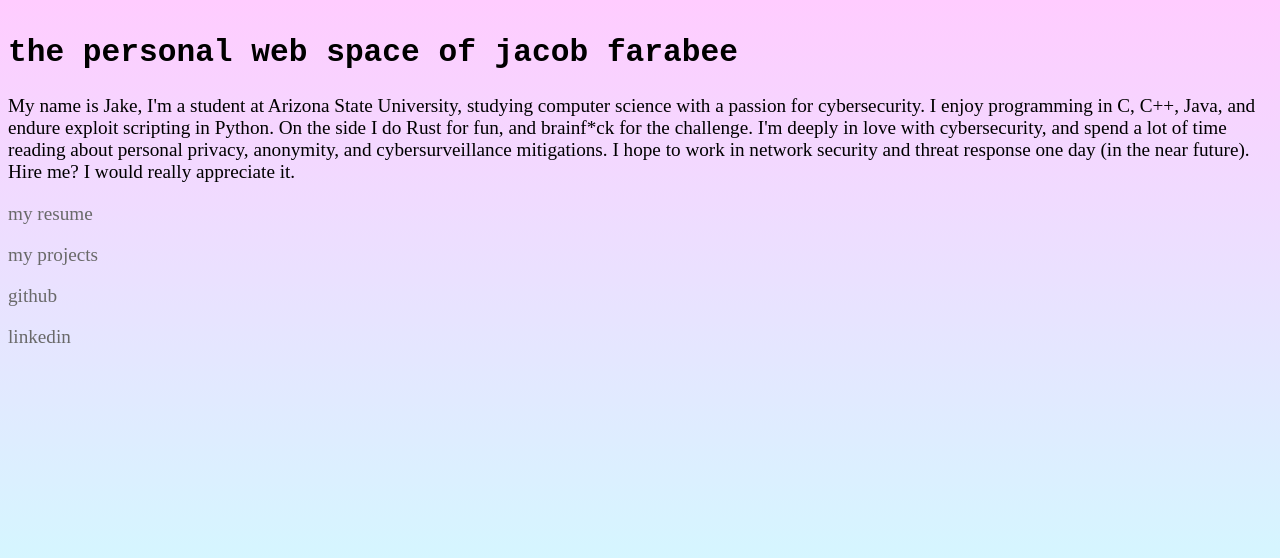
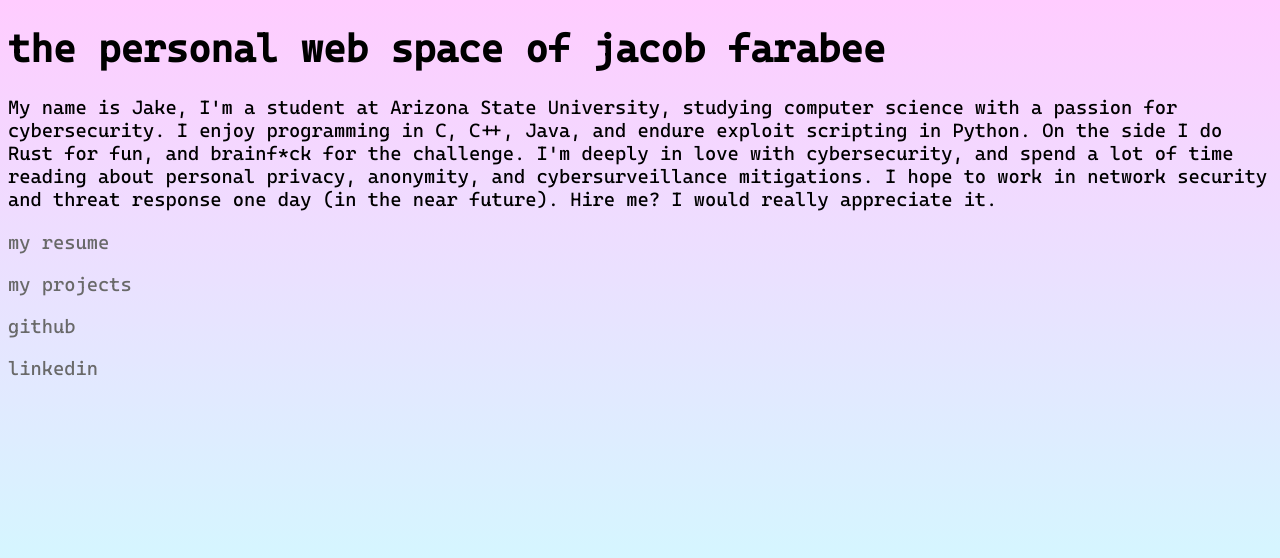
Before and after one commit to jfarabee/jfarabee.github.io, a plain HTML site: page index.html in a window 1280 px wide. Drawn offline with Linux system fonts and the light colour scheme; files whose address does not match are found by name.

Commit message:
updated with new font

```diff
--- a/main.css
+++ b/main.css
@@ -1,4 +1,12 @@
+@font-face {
+    font-family: 'Cascadia';
+    src: url('../fonts/CascadiaCodePL.ttf') format('truetype'),
+    	 url('../fonts/CascadiaCodePL.woff2') format('woff2');
+    font-weight: normal;
+    font-style: normal;
+}
 body {
+    font-family:'Cascadia';
     height:100%;
     font-size:larger;
     background-repeat:no-repeat;
@@ -6,9 +14,14 @@
     background-color:#CCFFFF;
     background: linear-gradient(0deg, rgba(204,255,255,1) 15%, rgba(255,204,255,1) 100%)    fixed;
     color:black;
+}
 
+code{
+    font-family:'Cascadia';
 }
+
 a   {
+    font-family:'Cascadia';
     color:dimgray;
     text-decoration:none;
     outline:0;
```
